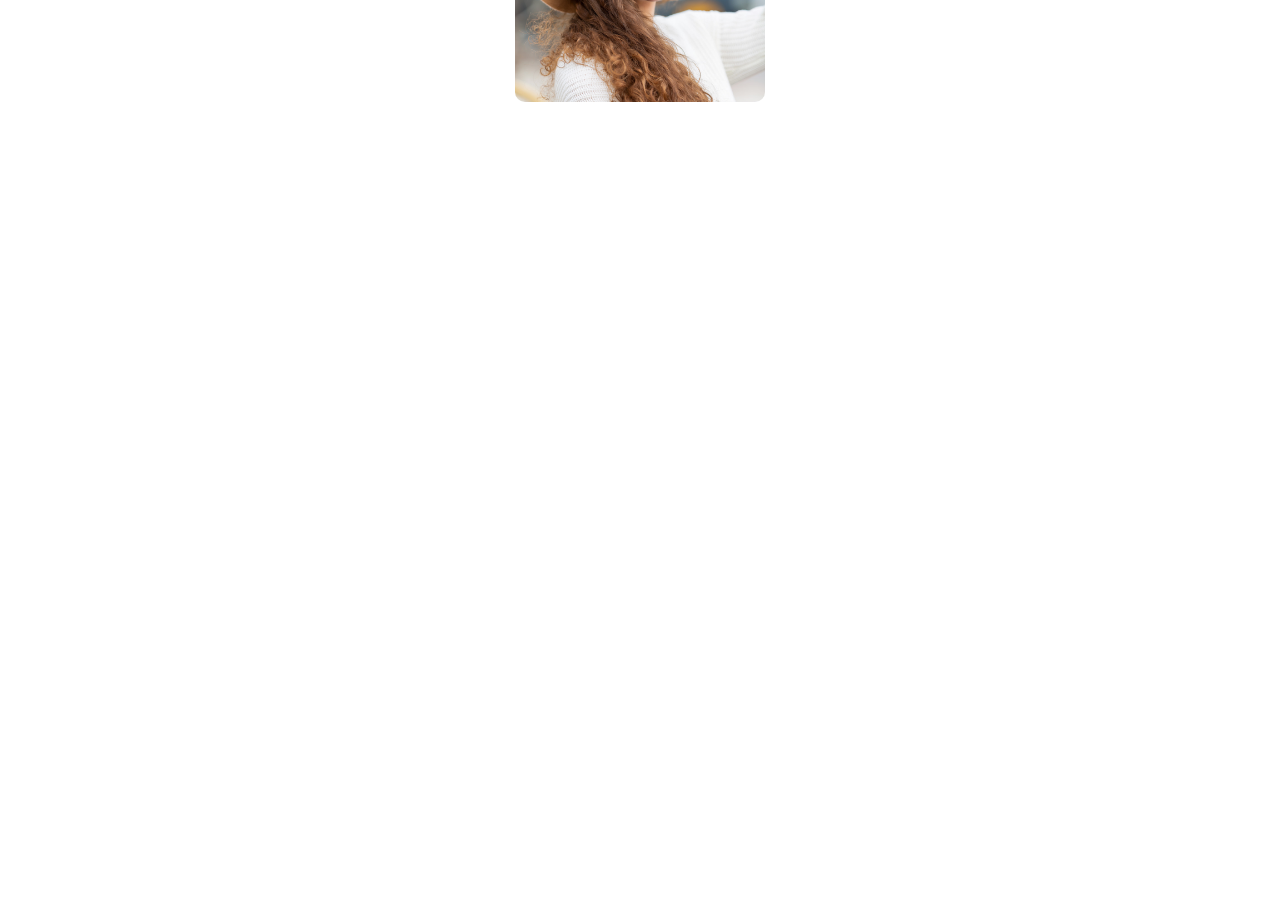
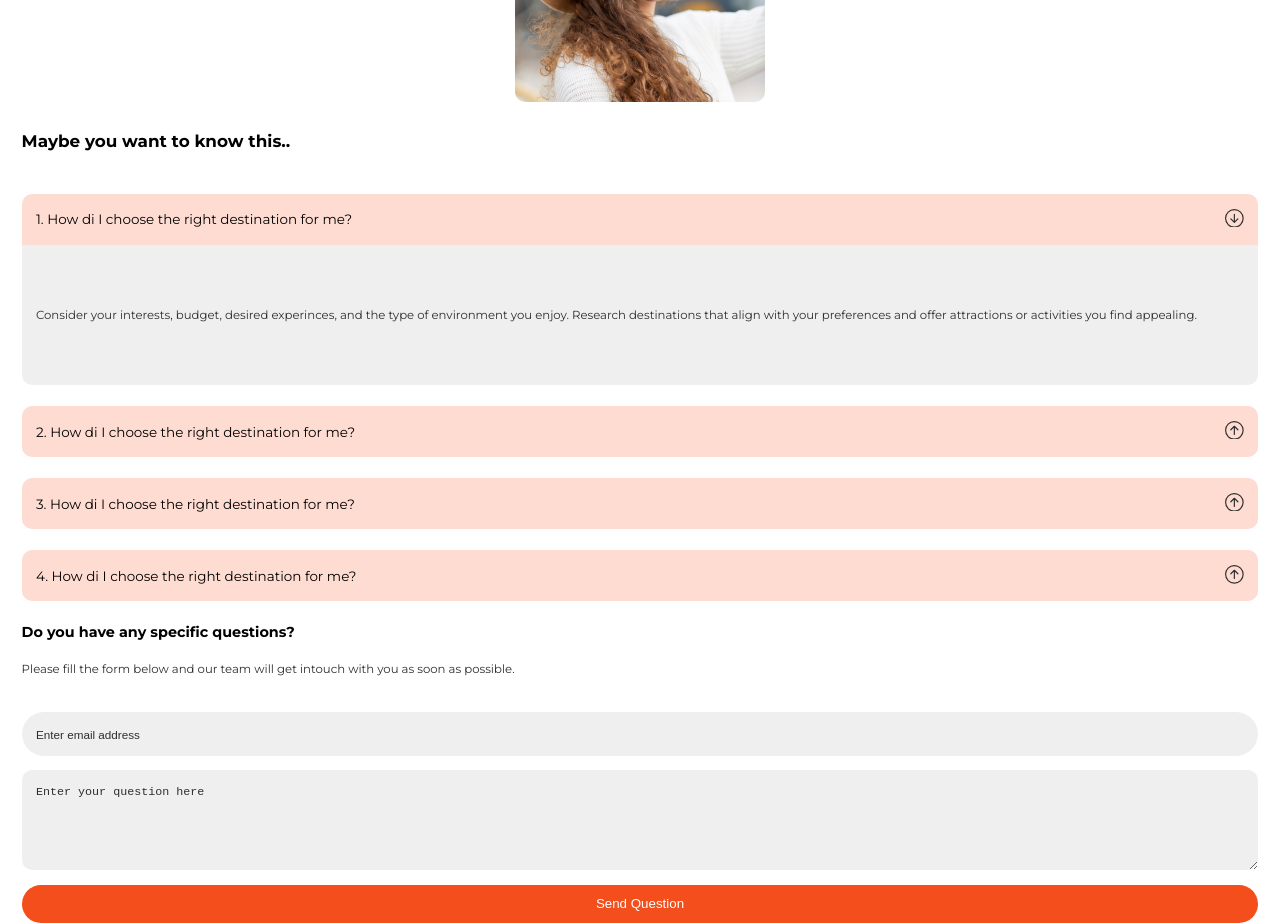
Before and after one commit to freetimezp/js-travel-08, a React (Vite) app: page / in a window 1280 px wide. Shown: the part 6460-7383 px from the top of the page. Before the commit the page ends 6591 px from the top, so only its background shows below. Built offline with nearby package versions, Linux system fonts and the light colour scheme.

Commit message:
09. js-travel-08. Questions, Accordion Component.

```diff
--- a/src/App.jsx
+++ b/src/App.jsx
@@ -19,8 +19,8 @@ function App() {
       <Destinations />
       <Portfolio />
       <Reviews />
-      {/* <Questions />
-      <Subscribe />
+      <Questions />
+      {/* <Subscribe />
       <Footer /> */}
     </div>
   );
--- /dev/null
+++ b/src/Components/Accordion/Accordion.jsx
@@ -0,0 +1,25 @@
+import React from 'react';
+
+import { BsArrowDownCircle, BsArrowUpCircle } from 'react-icons/bs';
+
+const Accordion = ({ title, desc, active, setActive }) => {
+    return (
+        <div className='accordionContainer'>
+            <span className={(active === title ? "activeTitle" : "") + " title flex"}>
+                {title}
+                <span onClick={() => setActive(title)}>
+                    {active === title ? (
+                        <BsArrowDownCircle className='icon' />
+                    ) : (
+                        <BsArrowUpCircle className='icon' />
+                    )}
+                </span>
+            </span>
+            <p className={(active === title ? "show" : "") + " description"}>
+                {desc}
+            </p>
+        </div>
+    );
+};
+
+export default Accordion;
--- a/src/Components/Questions/Questions.css
+++ b/src/Components/Questions/Questions.css
@@ -1 +1,93 @@
-/*# sourceMappingURL=Questions.css.map */
+:root {
+  --primaryColor: hsl(14, 90%, 53%);
+  --primaryColorLight: hsl(14, 96%, 91%);
+  --bgColor: hsla(0, 0%, 100%, 0.797);
+  --formColor: hsl(20, 42%, 87%);
+  --whiteColor: hsl(0, 0%, 100%);
+  --blackColor: hsl(0, 0%, 18%);
+  --greyText: hsl(0, 0%, 51%);
+  --inputColor: hsl(330, 12%, 97%);
+  --cardColor: hsl(300, 3%, 94%);
+  --biggestFontSize: 2.5rem;
+  --h1FontSize: 2rem;
+  --h2FontSize: 1.25rem;
+  --h3FontSize: 1rem;
+  --normalFontSize: 0.938rem;
+  --smallFontSize: 0.813rem;
+  --smallestFontSize: 0.75rem;
+  --borderRadius: 3rem;
+}
+
+.accordionContainer .title {
+  font-size: var(--normalFontSize);
+  align-items: center;
+  padding: 1rem;
+  border-radius: 10px;
+  justify-content: space-between;
+  background: var(--primaryColorLight);
+}
+.accordionContainer .title span {
+  cursor: pointer;
+  z-index: 10;
+}
+.accordionContainer .title span .icon {
+  font-size: 1.3rem;
+  color: var(--blackColor);
+  cursor: pointer;
+}
+.accordionContainer .description {
+  font-size: var(--smallFontSize);
+  display: flex;
+  align-items: center;
+  line-height: 20px;
+  height: 0;
+  opacity: 0;
+  padding: 0 1rem;
+  background: var(--cardColor);
+  border-radius: 0 0 10px 10px;
+  color: var(--blackColor);
+  transition: all 0.4s ease-in-out;
+}
+.accordionContainer .show {
+  height: 140px;
+  opacity: 1;
+}
+.accordionContainer .activeTitle {
+  background: var(--primaryColorLight);
+  border-radius: 10px 10px 0 0;
+}
+
+.questions .secHeading h3,
+.questions .secHeading h4 {
+  padding-bottom: 1.5rem;
+}
+.questions .secHeading p {
+  font-size: var(--smallFontSize);
+  color: var(--blackColor);
+  padding-bottom: 1rem;
+}
+.questions .form .formContent {
+  gap: 1rem;
+}
+.questions .form .formContent input,
+.questions .form .formContent textarea {
+  background: var(--cardColor);
+  width: 100%;
+  padding: 1rem;
+  border: none;
+  outline: none;
+  border-radius: var(--borderRadius);
+}
+.questions .form .formContent input::-moz-placeholder, .questions .form .formContent textarea::-moz-placeholder {
+  font-size: var(--smallFontSize);
+  color: var(--blackColor);
+}
+.questions .form .formContent input::placeholder,
+.questions .form .formContent textarea::placeholder {
+  font-size: var(--smallFontSize);
+  color: var(--blackColor);
+}
+.questions .form .formContent textarea {
+  height: 100px;
+  border-radius: 10px;
+}/*# sourceMappingURL=Questions.css.map */
--- a/src/Components/Questions/Questions.jsx
+++ b/src/Components/Questions/Questions.jsx
@@ -1,11 +1,74 @@
-import React from 'react';
+import React, { useState } from 'react';
+
+import Accordion from '../Accordion/Accordion';
 
 import './Questions.css';
 
 const Questions = () => {
+    const [active, setActive] = useState('1. How di I choose the right destination for me?');
+
     return (
-        <div>
-            Questions
+        <div className='questions sections container'>
+            <div className="secHeading">
+                <h3>Maybe you want to know this..</h3>
+            </div>
+            <div className="secContainer grid">
+                <div className="accordion grid">
+                    <Accordion
+                        title="1. How di I choose the right destination for me?"
+                        desc="Consider your interests, budget, desired experinces, and the type
+                        of environment you enjoy. Research destinations that align with
+                        your preferences and offer attractions or activities you find
+                        appealing."
+                        active={active}
+                        setActive={setActive}
+                    />
+                    <Accordion
+                        title="2. How di I choose the right destination for me?"
+                        desc="Consider your interests, budget, desired experinces, and the type
+                        of environment you enjoy. Research destinations that align with
+                        your preferences and offer attractions or activities you find
+                        appealing."
+                        active={active}
+                        setActive={setActive}
+                    />
+                    <Accordion
+                        title="3. How di I choose the right destination for me?"
+                        desc="Consider your interests, budget, desired experinces, and the type
+                        of environment you enjoy. Research destinations that align with
+                        your preferences and offer attractions or activities you find
+                        appealing."
+                        active={active}
+                        setActive={setActive}
+                    />
+                    <Accordion
+                        title="4. How di I choose the right destination for me?"
+                        desc="Consider your interests, budget, desired experinces, and the type
+                        of environment you enjoy. Research destinations that align with
+                        your preferences and offer attractions or activities you find
+                        appealing."
+                        active={active}
+                        setActive={setActive}
+                    />
+                </div>
+                <div className="form">
+                    <div className="secHeading">
+                        <h4>Do you have any specific questions?</h4>
+                        <p>
+                            Please fill the form below and our team will get
+                            intouch with you as soon as possible.
+                        </p>
+                    </div>
+
+                    <div className="formContent grid">
+                        <input type="email" placeholder="Enter email address" />
+                        <textarea placeholder='Enter your question here'></textarea>
+                        <button className='btn'>
+                            Send Question
+                        </button>
+                    </div>
+                </div>
+            </div>
         </div>
     );
 };
--- a/src/Components/Questions/Questions.scss
+++ b/src/Components/Questions/Questions.scss
@@ -0,0 +1,108 @@
+:root {
+    --primaryColor: hsl(14, 90%, 53%);
+    --primaryColorLight: hsl(14, 96%, 91%);
+    --bgColor: hsla(0, 0%, 100%, 0.797);
+    --formColor: hsl(20, 42%, 87%);
+    --whiteColor: hsl(0, 0%, 100%);
+    --blackColor: hsl(0, 0%, 18%);
+    --greyText: hsl(0, 0%, 51%);
+    --inputColor: hsl(330, 12%, 97%);
+    --cardColor: hsl(300, 3%, 94%);
+
+    --biggestFontSize: 2.5rem;
+    --h1FontSize: 2rem;
+    --h2FontSize: 1.25rem;
+    --h3FontSize: 1rem;
+    --normalFontSize: 0.938rem;
+    --smallFontSize: 0.813rem;
+    --smallestFontSize: 0.75rem;
+    --borderRadius: 3rem;
+}
+
+.accordionContainer {
+    .title {
+        font-size: var(--normalFontSize);
+        align-items: center;
+        padding: 1rem;
+        border-radius: 10px;
+        justify-content: space-between;
+        background: var(--primaryColorLight);
+
+        span {
+            cursor: pointer;
+            z-index: 10;
+
+            .icon {
+                font-size: 1.3rem;
+                color: var(--blackColor);
+                cursor: pointer;
+            }
+        }
+    }
+
+    .description {
+        font-size: var(--smallFontSize);
+        display: flex;
+        align-items: center;
+        line-height: 20px;
+        height: 0;
+        opacity: 0;
+        padding: 0 1rem;
+        background: var(--cardColor);
+        border-radius: 0 0 10px 10px;
+        color: var(--blackColor);
+        transition: all 0.4s ease-in-out;
+    }
+
+    .show {
+        height: 140px;
+        opacity: 1;
+    }
+
+    .activeTitle {
+        background: var(--primaryColorLight);
+        border-radius: 10px 10px 0 0;
+    }
+}
+
+.questions {
+    .secHeading {
+
+        h3,
+        h4 {
+            padding-bottom: 1.5rem;
+        }
+
+        p {
+            font-size: var(--smallFontSize);
+            color: var(--blackColor);
+            padding-bottom: 1rem;
+        }
+    }
+
+    .form {
+        .formContent {
+            gap: 1rem;
+
+            input,
+            textarea {
+                background: var(--cardColor);
+                width: 100%;
+                padding: 1rem;
+                border: none;
+                outline: none;
+                border-radius: var(--borderRadius);
+
+                &::placeholder {
+                    font-size: var(--smallFontSize);
+                    color: var(--blackColor);
+                }
+            }
+
+            textarea {
+                height: 100px;
+                border-radius: 10px;
+            }
+        }
+    }
+}
```
Also changed, not shown: 1 other file (tests, documents, lock files or other folders).
